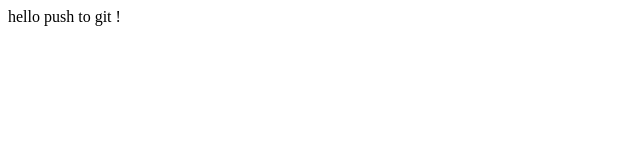
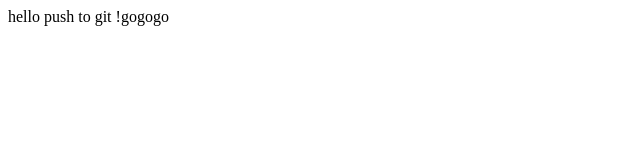
Before and after one commit to huan131513/huan131513, a plain HTML site: page test.html in a window 1280 px wide. Shown: the full height of the page, 0-640 px from the left. Drawn offline with Linux system fonts and the light colour scheme.

Commit message:
forth commit

```diff
--- a/test.html
+++ b/test.html
@@ -3,7 +3,7 @@
 	<title>hello git</title>
 </head>
 <body>
-hello push to git !
+hello push to git !gogogo
 
 </body>
 
```
